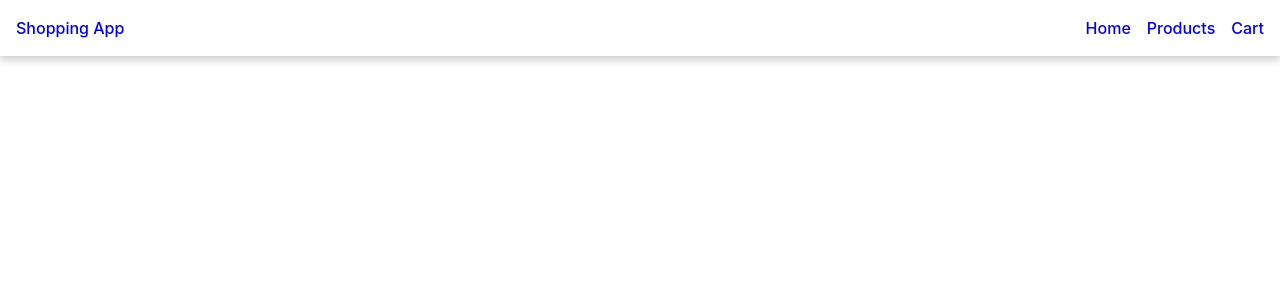
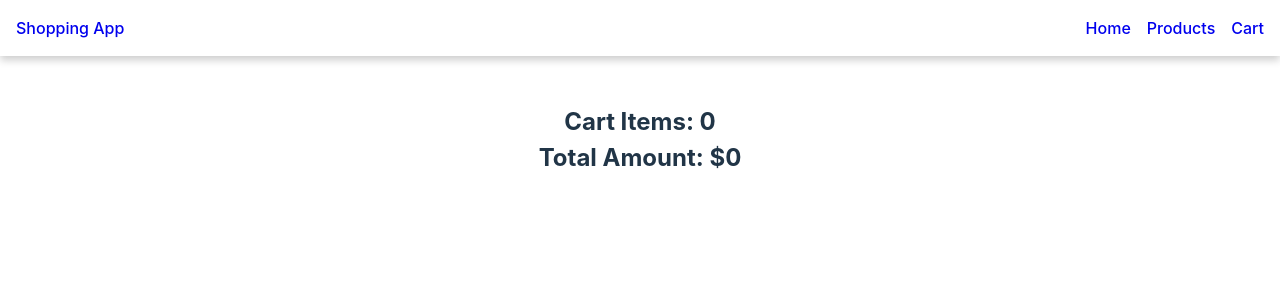
Before and after one commit to nikhil-tiwary61/shopping-cart, a React (Vite) app: page /cart in a window 1280 px wide. Shown: the top 300 px of the page. Built offline with nearby package versions, Linux system fonts and the light colour scheme.

Commit message:
add state variables for cartQuantity and cartAmount

```diff
--- a/src/Router.jsx
+++ b/src/Router.jsx
@@ -7,11 +7,14 @@ import { useState } from "react";
 
 export default function Router() {
   const [cart, setCart] = useState([]);
+  const [cartQuantity, setCartQuantity] = useState(0);
+  const [amount, setAmount] = useState(0);
 
   function handleClick(product, quantity) {
     if (quantity == 0) return;
     setCart([...cart, { ...product, quantity: quantity }]);
-    console.log(cart);
+    setAmount(amount + quantity * parseInt(product.price));
+    setCartQuantity(cartQuantity + quantity);
   }
 
   const router = createBrowserRouter([
@@ -20,7 +23,12 @@ export default function Router() {
       element: <App />,
       children: [
         { path: "products", element: <ProductListing /> },
-        { path: "cart", element: <Cart cart={cart} /> },
+        {
+          path: "cart",
+          element: (
+            <Cart cart={cart} cartQuantity={cartQuantity} amount={amount} />
+          ),
+        },
         {
           path: "/products/productpage/:id",
           element: <ProductPage handleClick={handleClick} />,
--- a/src/components/Cart.jsx
+++ b/src/components/Cart.jsx
@@ -1,9 +1,13 @@
 import "../styles/Cart.css";
 import CartItem from "./CartItem";
 
-export default function Cart({ cart }) {
+export default function Cart({ cart, cartQuantity, amount }) {
   return (
     <div className="cart-body">
+      <div>
+        <h2>Cart Items: {cartQuantity} </h2>
+        <h2>Total Amount: ${amount}</h2>
+      </div>
       {cart.map((cartItem, index) => {
         return <CartItem cartItem={cartItem} key={index} />;
       })}
--- a/src/components/CartItem.jsx
+++ b/src/components/CartItem.jsx
@@ -2,7 +2,7 @@ import "../styles/CartItem.css";
 
 export default function CartItem({ cartItem, key }) {
   return (
-    <div key={key} className="cart-item-tile">
+    <div className="cart-item-tile">
       <div className="cart-item-image-box">
         <img
           src={cartItem.image}
@@ -13,6 +13,7 @@ export default function CartItem({ cartItem, key }) {
       <div className="cart-item-details">
         <p>{cartItem.title}</p>
         <p>${cartItem.price}</p>
+        <p>Quantity: {cartItem.quantity}</p>
       </div>
     </div>
   );
```
